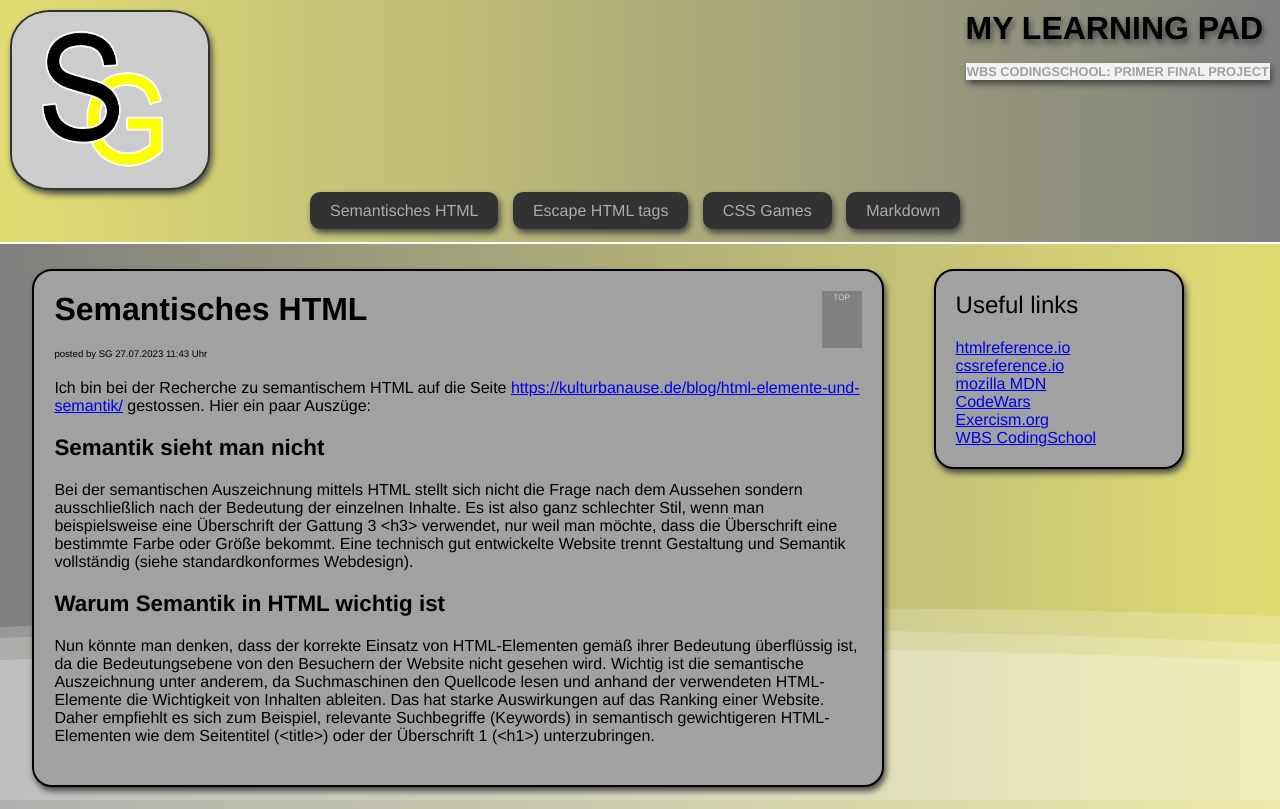
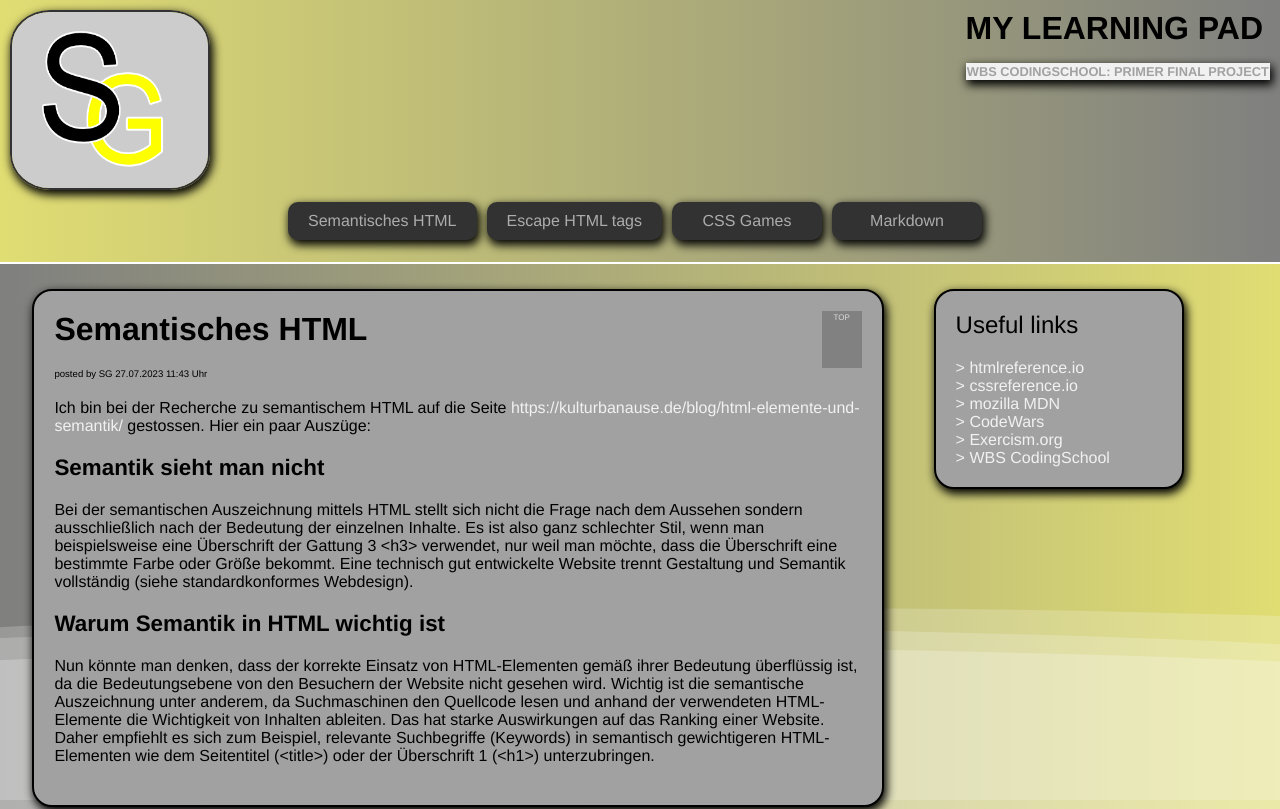
Before and after one commit to svengrundmannwbs/primer-final, a plain HTML site: page index.html in a window 1280 px wide. Shown: the top 809 px of the page. Drawn offline with Linux system fonts and the light colour scheme.

Commit message:
changed filter to box-shadow, and more...

```diff
--- a/index.html
+++ b/index.html
@@ -18,25 +18,25 @@
       <div class="wave"></div>
       <div class="branding">
         <img class="logo shadow" src="./img/logo.png" alt="Blog logo" />
-        <span class="blogtitle shadow">
-          my learning pad<br /><span
+        <span class="blogtitle">
+          my learning pad<br /><span class="shadow"
             >WBS codingschool: primer final project</span
           >
         </span>
       </div>
       <nav>
-        <ul class="shadow">
+        <ul>
           <li>
-            <a href="#article1">Semantisches HTML</a>
+            <a href="#article1" class="shadow">Semantisches HTML</a>
           </li>
           <li>
-            <a href="#article2">Escape HTML tags</a>
+            <a href="#article2" class="shadow">Escape HTML tags</a>
           </li>
           <li>
-            <a href="#article3">CSS Games</a>
+            <a href="#article3" class="shadow">CSS Games</a>
           </li>
           <li>
-            <a href="#article4">Markdown</a>
+            <a href="#article4" class="shadow">Markdown</a>
           </li>
         </ul>
       </nav>
@@ -214,31 +214,35 @@
             <ul>
               <li>
                 <a href="https://htmlreference.io/" target="_blank"
-                  >htmlreference.io</a
+                  >&gt; htmlreference.io</a
                 >
               </li>
               <li>
                 <a href="https://cssreference.io/" target="_blank"
-                  >cssreference.io</a
+                  >&gt; cssreference.io</a
                 >
               </li>
               <li>
                 <a
                   href="https://developer.mozilla.org/en-US/docs/Web"
                   target="_blank"
-                  >mozilla MDN</a
+                  >&gt; mozilla MDN</a
                 >
               </li>
               <li>
-                <a href="https://www.codewars.com/" target="_blank">CodeWars</a>
+                <a href="https://www.codewars.com/" target="_blank"
+                  >&gt; CodeWars</a
+                >
               </li>
               <li>
-                <a href="https://exercism.org/" target="_blank">Exercism.org</a>
+                <a href="https://exercism.org/" target="_blank"
+                  >&gt; Exercism.org</a
+                >
               </li>
 
               <li>
                 <a href="https://www.wbscodingschool.com/" target="_blank"
-                  >WBS CodingSchool</a
+                  >&gt; WBS CodingSchool</a
                 >
               </li>
             </ul>
--- a/style.css
+++ b/style.css
@@ -37,7 +37,8 @@ img {
 
 /* CSS juice */
 .shadow {
-  filter: drop-shadow(2px 4px 3px rgb(69, 69, 69));
+  /* filter: drop-shadow(2px 4px 3px rgb(69, 69, 69)); */
+  box-shadow: 2px 4px 10px 1px rgba(0, 0, 0);
 }
 
 /* START my css */
@@ -106,10 +107,13 @@ header > nav {
 
 header > nav > ul {
   list-style: none;
+  display: flex;
+  flex-direction: row;
 }
 
 header > nav > ul > li {
-  display: inline;
+  display: block;
+  text-align: center;
 }
 
 /* nav links */
@@ -121,6 +125,8 @@ header > nav > ul > li > a {
   margin-right: 10px;
   padding: 10px 20px;
   white-space: nowrap;
+  display: block;
+  min-width: 150px;
 }
 
 header > nav > ul > li > a:hover {
@@ -213,6 +219,14 @@ aside > nav {
   border-radius: 20px;
   border: 2px double black;
 }
+a {
+  text-decoration: none;
+  color: #f1f1f1;
+}
+
+a:hover {
+  color: #818181;
+}
 
 aside > nav > ul {
   margin-top: 20px;
@@ -228,8 +242,16 @@ footer {
 
 /* mediaqueries */
 @media only screen and (max-width: 719px) {
+  header > nav > ul {
+    flex-direction: column;
+  }
+
+  .posts {
+    width: 100%;
+  }
+
   header > nav > ul > li {
-    display: block;
+    flex-direction: column;
     padding: 10px;
     border-radius: 65px;
     margin: 2px;
```
